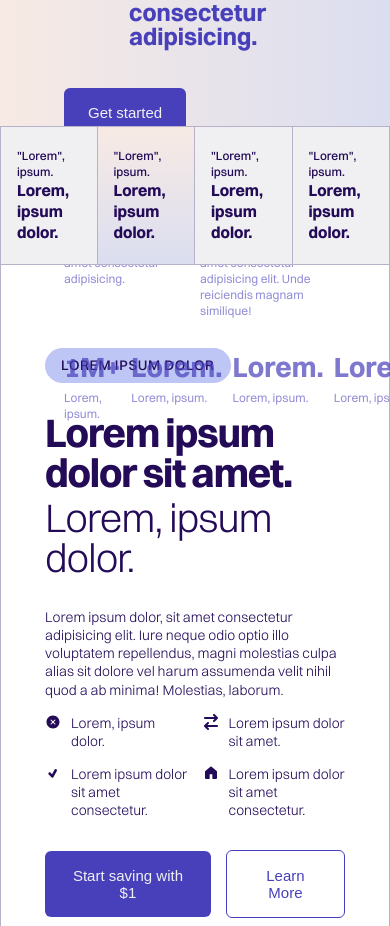
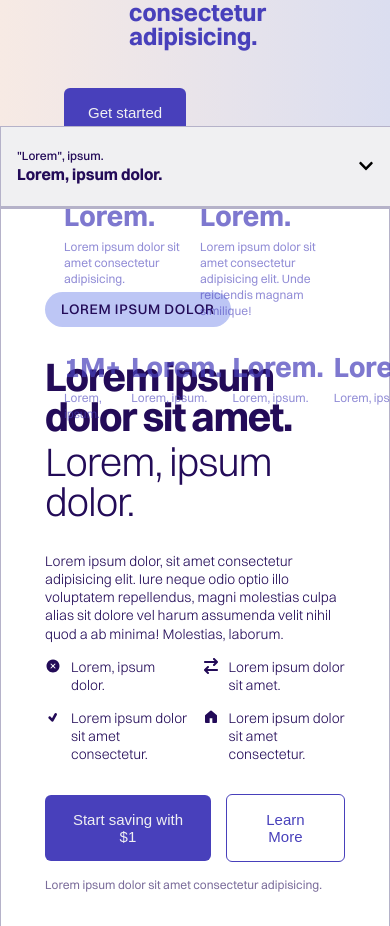
Before and after one commit to ayushcodes0/Tj-Frontend, a React (Vite) app: page / in a window 390 px wide. Shown: the part 863-1789 px from the top of the page. Built offline with nearby package versions, Linux system fonts and the light colour scheme.

Commit message:
making drawer

```diff
--- a/src/pages/LandingPage/LandingPage.module.css
+++ b/src/pages/LandingPage/LandingPage.module.css
@@ -1,4 +1,3 @@
-
 .landingPageContainer{
     position: relative;
 }
@@ -6,7 +5,6 @@
 .landingPageHero{
     background: var(--tk-gradient-soft);
     width: 100%;
-    /* height: 100vh; */
 }
 
 .topBannerContainer{
@@ -64,7 +62,6 @@
     display: flex;
     align-items: start;
     position: relative;
-    /* gap: 15px; */
 }
 
 .middleHeadingLeft{
@@ -98,14 +95,12 @@
     width: 28px;
     height: 28px;
     font-weight: 100;
-
 }
 
 .middleHeadingText{
     display: flex;
     flex-direction: column;
     gap: 6px;
-
 }
 
 .middleSubHeading{
@@ -170,6 +165,7 @@
     justify-content: space-between;
     padding-bottom: 10px;
 }
+
 .heroSectionImageContainer{
     width: 500px;
     display: flex;
@@ -212,6 +208,13 @@
     padding: 1.3rem 1rem;
     background-color: var(--primary-white);
     border-right: 1px solid rgb(181 178 201);
+    cursor: pointer;
+    transition: all 0.2s ease;
+    border-bottom: 1px solid rgb(181 178 201);
+}
+
+.infoMenu:last-child {
+    border-bottom: none;
 }
 
 .infoMenu:nth-child(4n) {
@@ -319,3 +322,49 @@
         gap: 10px;
     }
 }
+
+/* Mobile drawer styles */
+@media (max-width: 883px) {
+    .infoSectionTop {
+        display: block;
+        grid-template-columns: 1fr;
+        padding: 0;
+    }
+
+    .infoMenu {
+        border-right: none;
+        border-left: none;
+        border-bottom: 1px solid rgb(181 178 201);
+    }
+
+    .mobileDrawerHeader {
+        display: flex;
+        justify-content: space-between;
+        align-items: center;
+        width: 100%;
+        border-bottom: 1px solid rgb(181 178 201);
+    }
+
+    .mobileDrawerHeaderContent {
+        display: flex;
+        justify-content: space-between;
+        align-items: center;
+        width: 100%;
+    }
+
+    .mobileDrawerContent {
+        max-height: 0;
+        overflow: hidden;
+        transition: max-height 0.3s ease-out;
+        border-top: 1px solid rgb(181 178 201);
+    }
+
+    .mobileDrawerContent.drawerOpen {
+        max-height: 500px;
+        transition: max-height 0.3s ease-in;
+    }
+
+    .infoMenu.activeMenu {
+        background: var(--active-gradient);
+    }
+}
--- a/src/pages/LandingPage/LandingPage.tsx
+++ b/src/pages/LandingPage/LandingPage.tsx
@@ -11,24 +11,35 @@ import { FaArrowRightArrowLeft } from 'react-icons/fa6';
 import { GoHomeFill } from 'react-icons/go';
 import InfoContainer from '../../components/InfoContainer/InfoContainer';
 import { useState, useEffect, useRef, useCallback } from 'react';
+import { FaChevronDown, FaChevronUp } from 'react-icons/fa';
 
 const LandingPage = () => {
   const [activeSection, setActiveSection] = useState<number>(0);
+  const [isMobileDrawerOpen, setIsMobileDrawerOpen] = useState<boolean>(false);
+  const [isMobileView, setIsMobileView] = useState<boolean>(false);
   const sectionsRef = useRef<(HTMLElement | null)[]>([]);
-  const scrollTimeoutRef = useRef<number | null>(null); // Changed to number type
+  const scrollTimeoutRef = useRef<number | null>(null);
   const lastScrollTimeRef = useRef<number>(0);
   const scrollDirectionRef = useRef<'up' | 'down'>('down');
   const lastScrollYRef = useRef<number>(0);
 
-  // Register refs for each section
+  useEffect(() => {
+    const checkIfMobile = () => {
+      setIsMobileView(window.innerWidth < 883);
+    };
+
+    checkIfMobile();
+    window.addEventListener('resize', checkIfMobile);
+    return () => window.removeEventListener('resize', checkIfMobile);
+  }, []);
+
   const registerSection = useCallback((element: HTMLElement | null, index: number) => {
     sectionsRef.current[index] = element;
   }, []);
 
-  // Throttled scroll handler
   const handleScroll = useCallback(() => {
     const now = Date.now();
-    if (now - lastScrollTimeRef.current < 100) return; // Throttle to 100ms
+    if (now - lastScrollTimeRef.current < 100) return;
     lastScrollTimeRef.current = now;
 
     const scrollY = window.pageYOffset;
@@ -37,7 +48,7 @@ const LandingPage = () => {
     lastScrollYRef.current = scrollY > 0 ? scrollY : 0;
 
     const viewportHeight = window.innerHeight;
-    const scrollPosition = scrollY + viewportHeight / 2; // Center of viewport
+    const scrollPosition = scrollY + viewportHeight / 2;
 
     let closestSectionIndex = 0;
     let smallestDistance = Infinity;
@@ -47,9 +58,8 @@ const LandingPage = () => {
 
       const rect = section.getBoundingClientRect();
       const sectionTop = scrollY + rect.top;
-      const sectionCenter = sectionTop + rect.height / 2; // Removed unused sectionBottom
+      const sectionCenter = sectionTop + rect.height / 2;
 
-      // Calculate distance from viewport center to section center
       const distance = Math.abs(scrollPosition - sectionCenter);
 
       if (distance < smallestDistance) {
@@ -64,11 +74,10 @@ const LandingPage = () => {
       }
       scrollTimeoutRef.current = window.setTimeout(() => {
         setActiveSection(closestSectionIndex);
-      }, 50); // Small delay to prevent rapid switching
+      }, 50);
     }
   }, [activeSection]);
 
-  // Set up scroll listener
   useEffect(() => {
     const throttledScroll = () => {
       requestAnimationFrame(handleScroll);
@@ -94,9 +103,15 @@ const LandingPage = () => {
       const y = element.getBoundingClientRect().top + window.pageYOffset + yOffset;
       window.scrollTo({ top: y, behavior: 'smooth' });
     }
+    if (isMobileView) {
+      setIsMobileDrawerOpen(false);
+    }
+  }, [isMobileView]);
+
+  const toggleMobileDrawer = useCallback(() => {
+    setIsMobileDrawerOpen(prev => !prev);
   }, []);
 
-  // Gradient colors with explicit type
   const gradientColors: string[] = [
     "linear-gradient(#d9edca, #fff3d6)",
     "linear-gradient(#f7eae4, #DBDEF0)",
@@ -191,7 +206,26 @@ const LandingPage = () => {
       </div>
 
       <div className={Styles.infoSectionTop}>
-        {[0, 1, 2, 3].map((index: number) => (
+        {isMobileView ? (
+          <>
+            <div
+              className={`${Styles.infoMenu} ${activeSection === 0 ? Styles.activeMenu : ''} ${Styles.mobileDrawerHeader}`}
+              onClick={toggleMobileDrawer}
+              style={activeSection === 0 ? {
+                background: gradientColors[0],
+                color: 'inherit'
+              } : undefined}
+            >
+              <div className={Styles.mobileDrawerHeaderContent}>
+                <div>
+                  <p className={Styles.infoMenuTop}>"Lorem", ipsum.</p>
+                  <p className={Styles.infoMenuBottom}>Lorem, ipsum dolor.</p>
+                </div>
+                {isMobileDrawerOpen ? <FaChevronUp /> : <FaChevronDown />}
+              </div>
+            </div>
+            <div className={`${Styles.mobileDrawerContent} ${isMobileDrawerOpen ? Styles.drawerOpen : ''}`}>
+              {[1, 2, 3].map((index: number) => (
                 <div
                   key={index}
                   className={`${Styles.infoMenu} ${activeSection === index ? Styles.activeMenu : ''}`}
@@ -205,6 +239,24 @@ const LandingPage = () => {
                   <p className={Styles.infoMenuBottom}>Lorem, ipsum dolor.</p>
                 </div>
               ))}
+            </div>
+          </>
+        ) : (
+          [0, 1, 2, 3].map((index: number) => (
+            <div
+              key={index}
+              className={`${Styles.infoMenu} ${activeSection === index ? Styles.activeMenu : ''}`}
+              onClick={() => handleMenuClick(index)}
+              style={activeSection === index ? {
+                background: gradientColors[index],
+                color: index === 3 ? 'white' : 'inherit'
+              } : undefined}
+            >
+              <p className={Styles.infoMenuTop}>"Lorem", ipsum.</p>
+              <p className={Styles.infoMenuBottom}>Lorem, ipsum dolor.</p>
+            </div>
+          ))
+        )}
       </div>
 
       <div className={Styles.information}>
```
Lines whose indentation alone changed are shown as unchanged.
